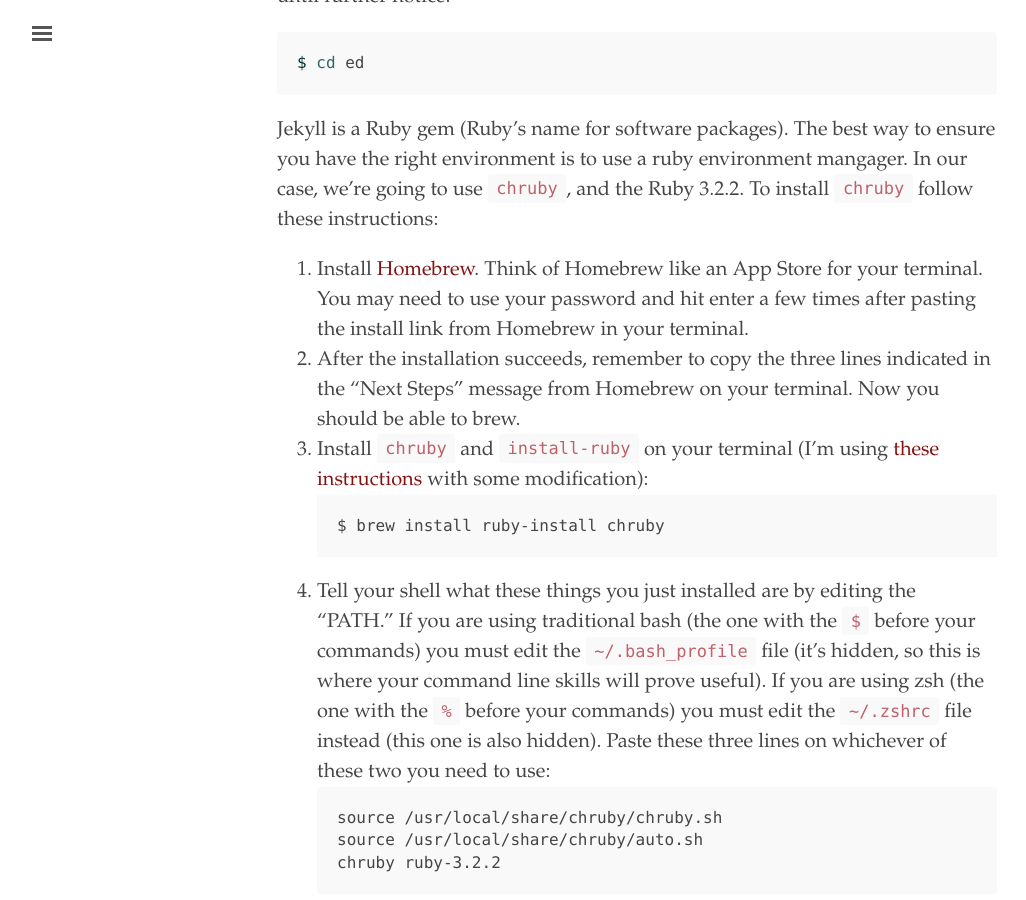
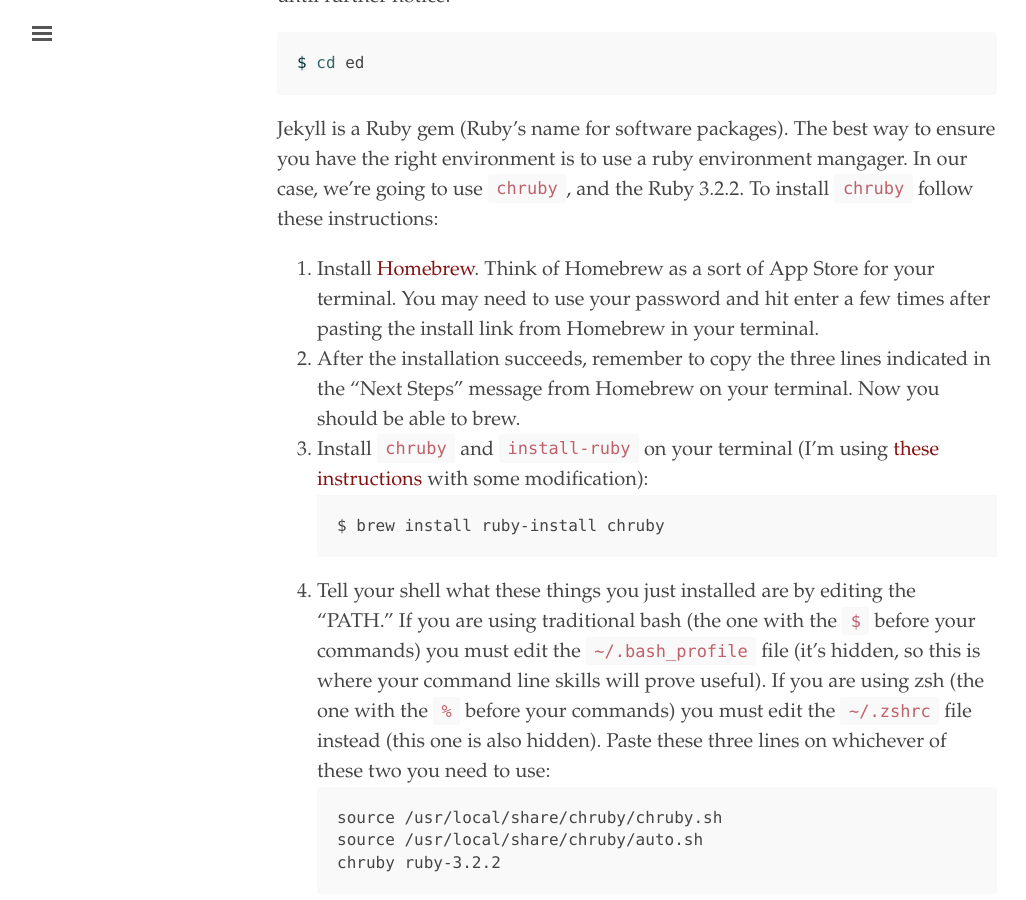
Before and after one commit to minicomp/ed, a Jekyll site: the page built from documentation.md, in a window 1280 px wide and 900 px high, scrolled down 3682 px. Shown: the whole window, without its empty margins (3-1029 px from the left). Built offline with Jekyll 4.4.1, drawn with Linux system fonts in a browser that asks for light colours.

Commit message:
small tweak

```diff
--- a/documentation.md
+++ b/documentation.md
@@ -85,7 +85,7 @@
 
 Jekyll is a Ruby gem (Ruby's name for software packages). The best way to ensure you have the right environment is to use a ruby environment mangager. In our case, we're going to use `chruby`, and the Ruby 3.2.2. To install `chruby` follow these instructions:
 
-1. Install [Homebrew](https://brew.sh/). Think of Homebrew like an App Store for your terminal. You may need to use your password and hit enter a few times after pasting the install link from Homebrew in your terminal.
+1. Install [Homebrew](https://brew.sh/). Think of Homebrew as a sort of App Store for your terminal. You may need to use your password and hit enter a few times after pasting the install link from Homebrew in your terminal.
 2. After the installation succeeds, remember to copy the three lines indicated in the "Next Steps" message from Homebrew on your terminal. Now you should be able to brew.
 3. Install `chruby` and `install-ruby` on your terminal (I'm using [these instructions](https://mac.install.guide/ruby/12.html) with some modification):
 ~~~ Bash
```
